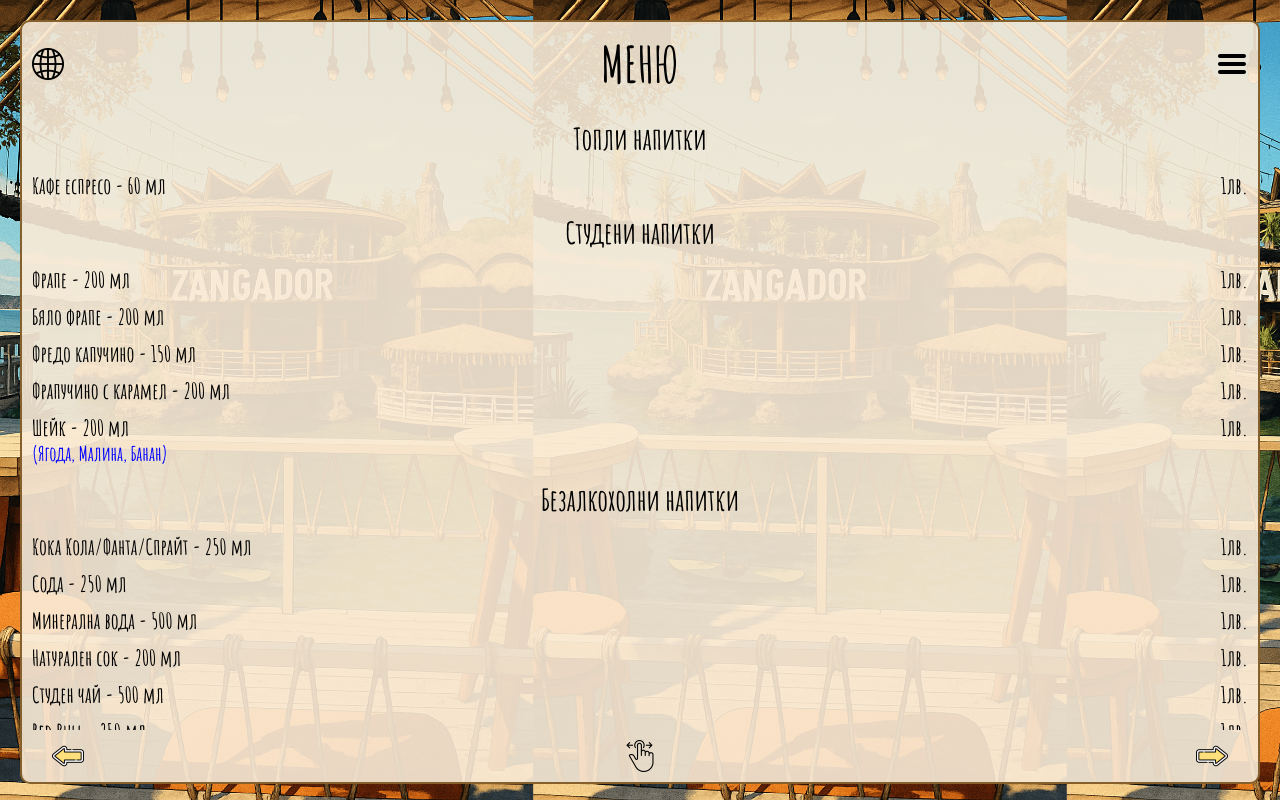
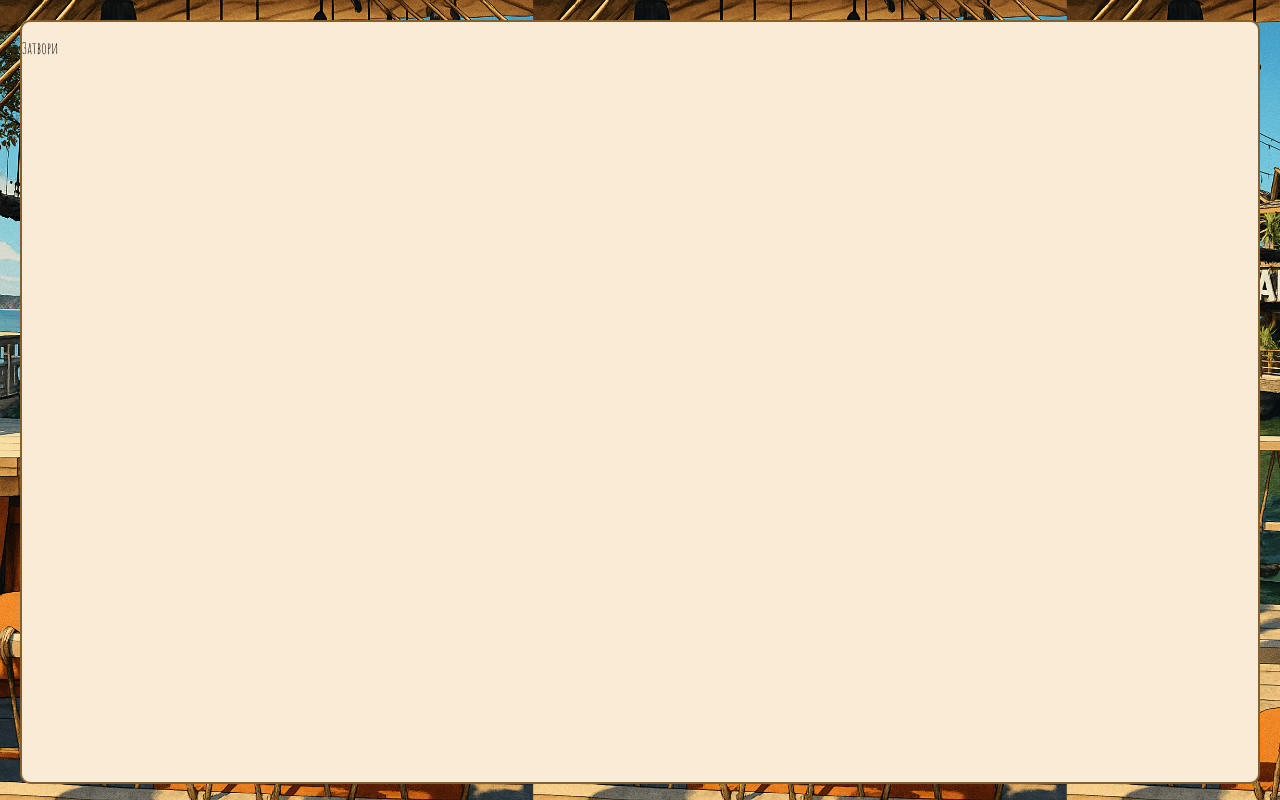
Before and after one commit to sonkich/zangador, a React (Create React App) app: page / in a window 1280 px wide. Both pictures are taken after a click on the picture 1232 px from the left and 63 px from the top of the page. Built offline with nearby package versions, Linux system fonts and the light colour scheme.

Commit message:
Add menu functionality

```diff
--- a/src/App.js
+++ b/src/App.js
@@ -10,6 +10,7 @@ import { useSwipeable } from 'react-swipeable';
 function App() {
     const [activePage, setActivePage] = useState(pages[0]);
     const [currentPage, setCurrentPage] = useState(0);
+    const [showMenu, setShowMenu] = useState(false);
 
     const handlers = useSwipeable({
         onSwipedLeft: () => turnPage('right'),
@@ -34,15 +35,24 @@ function App() {
         setCurrentPage(number);
     }
 
+    function toggleMenu() {
+        setShowMenu(!showMenu);
+    }
+
     return (
         <div className="wrapper" {...handlers}>
             <div className="inner-wrapper">
+                {
+                    showMenu ? <div className="menu">
+                        <p onClick={() => toggleMenu()}>Затвори</p>
+                    </div> : null
+                }
                 <header>
                     <img src={globeIcon} alt="Globe icon" />
                     <h3 className="title">МЕНЮ</h3>
-                    <img src={menuIcon} alt="Menu icon" />
+                    <img src={menuIcon} onClick={() => toggleMenu()} alt="Menu icon" />
                 </header>
-                <div className="menu">
+                <div className="item-container">
                     {activePage.items.map((item) => {
                         return <div className='category' key={item.category}>
                             <p className="category-title">{item.category}</p>
--- a/src/App.scss
+++ b/src/App.scss
@@ -21,10 +21,22 @@
     height: 100%;
     display: flex;
     flex-direction: column;
+    position: relative;
+
+    .item-container {
+      flex: 1;
+      overflow-y: auto;
+    }
 
     .menu {
-      flex: 1;
-      overflow-y: auto;
+      position: absolute;
+      top: 0;
+      left: 0;
+      right: 0;
+      bottom: 0;
+      background-color: antiquewhite;
+      z-index: 1;
+      border-radius: 10px;
     }
 
     header {
```
